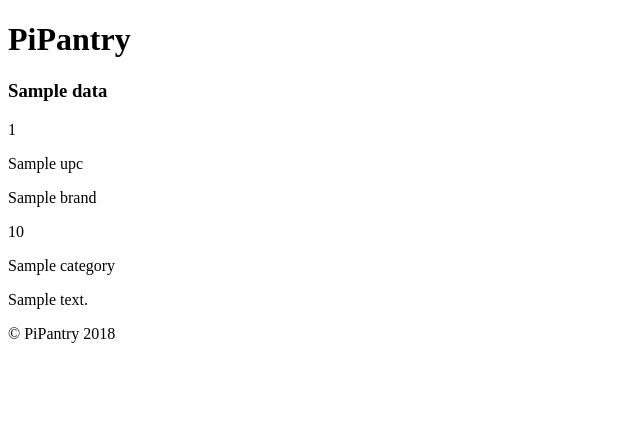
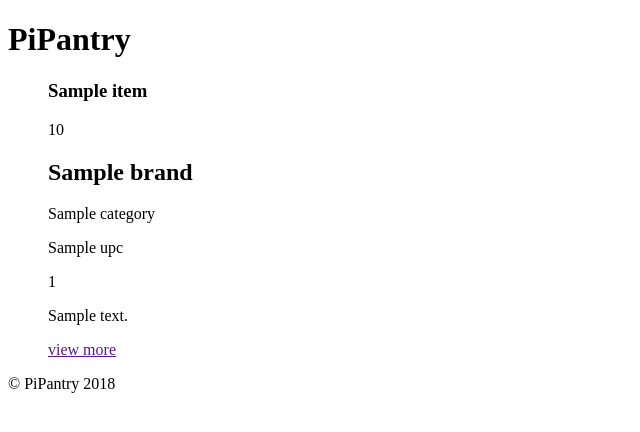
Before and after one commit to Pi-Pantry/pi_pantry, a Python web app: template pi_pantry/templates/detail.jinja2 in a window 1280 px wide. Shown: the part 26-458 px from the top of the page, without its empty margins (0-640 px from the left). Run offline with Jinja, Linux system fonts and the light colour scheme; the template is opened without the code that fills it: most values are stand-ins (such as "Sample title", 1, 10 or a date in 2020).

Commit message:
presenting detail information on page

```diff
--- a/pi_pantry/scripts/initializedb.py
+++ b/pi_pantry/scripts/initializedb.py
@@ -41,8 +41,8 @@
     with transaction.manager:
         dbsession = get_tm_session(session_factory, transaction.manager)
 
-        model = MyModel(name='one', value=1)
-        dbsession.add(model)
+        # model = MyModel(name='one', value=1)
+        # dbsession.add(model)
 
         # from ..sample_data import MOCK_DATA
         # for data in MOCK_DATA:
--- a/pi_pantry/templates/detail.jinja2
+++ b/pi_pantry/templates/detail.jinja2
@@ -1,11 +1,23 @@
 {% extends "base.jinja2" %}
 
 {% block content %}
-<h3>{{data.name}}</h3>
-<p>{{data.size}}</p>
-<p>{{data.upc}}</p>
-<p>{{data.brand}}</p>
-<p>{{data.price}}</p>
-<p>{{data.category}}</p>
-<p>{{data.description}}</p>
-{% endblock content %}
+
+
+
+
+<ul>
+    {% for item in data %}
+        <h3>{{item.name}}</h3>
+        <p>{{item.price}}</p>
+        <h2>{{item.brand}}</h2>
+        <p>{{item.category}}</p>
+        <p>{{item.upc}}</p>
+        <p>{{item.size}}</p>
+        <p>{{item.description}}</p>
+            <p>
+                <a href="{{request.route_url('detail', upc=item.upc)}}">view more</a>
+            </p>
+        {% endfor %}
+    </ul>
+
+    {% endblock content %}
--- a/pi_pantry/views/default.py
+++ b/pi_pantry/views/default.py
@@ -27,7 +27,7 @@
     request_method='GET')
 def portfolio_view(request):
     """
-    Directs user to their portfolio template
+    Directs user to their detail template
     """
     return {'data': MOCK_DATA}
 
--- a/setup.py
+++ b/setup.py
@@ -40,7 +40,7 @@
     ],
     author='Brandon Holderman, George Ceja, Steven Starwalt',
     author_email='pi_pantry@pi_pantry.pi_pantry',
-    url='https://github.com/Pi-Pantry/pi-pantry',
+    url='https://github.com/Pi-Pantry/pi_pantry',
     keywords='web pyramid pylons',
     packages=find_packages(),
     include_package_data=True,
```
Also changed, not shown: README.md.
